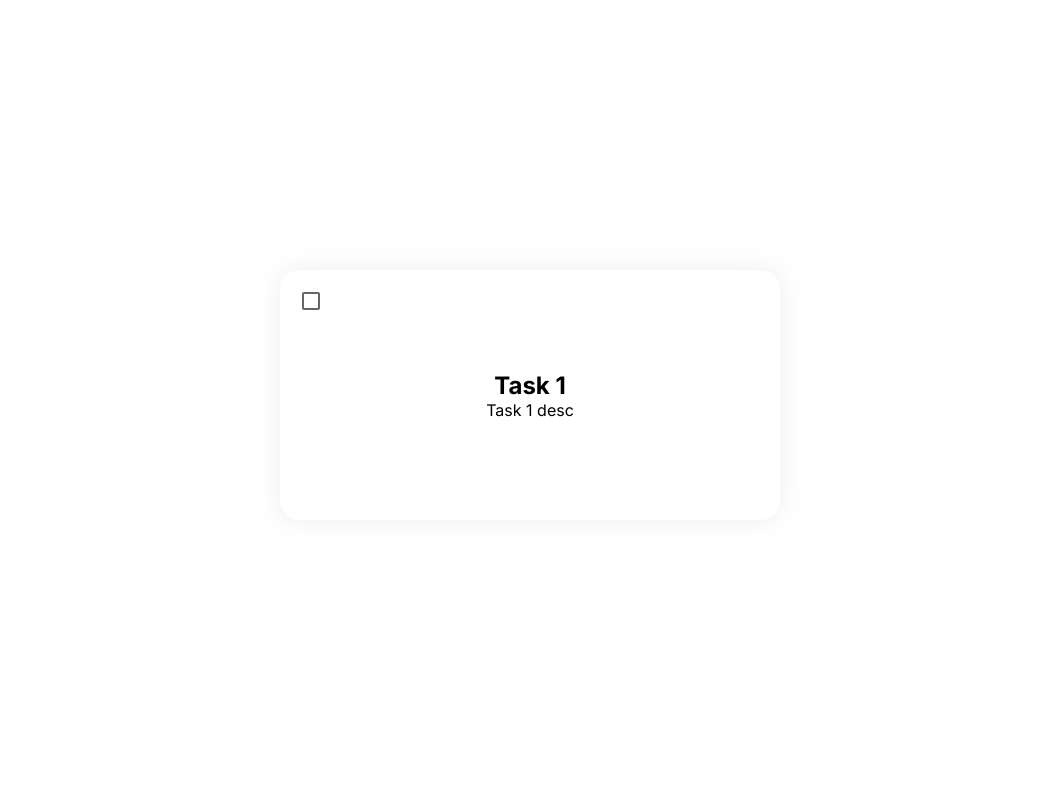
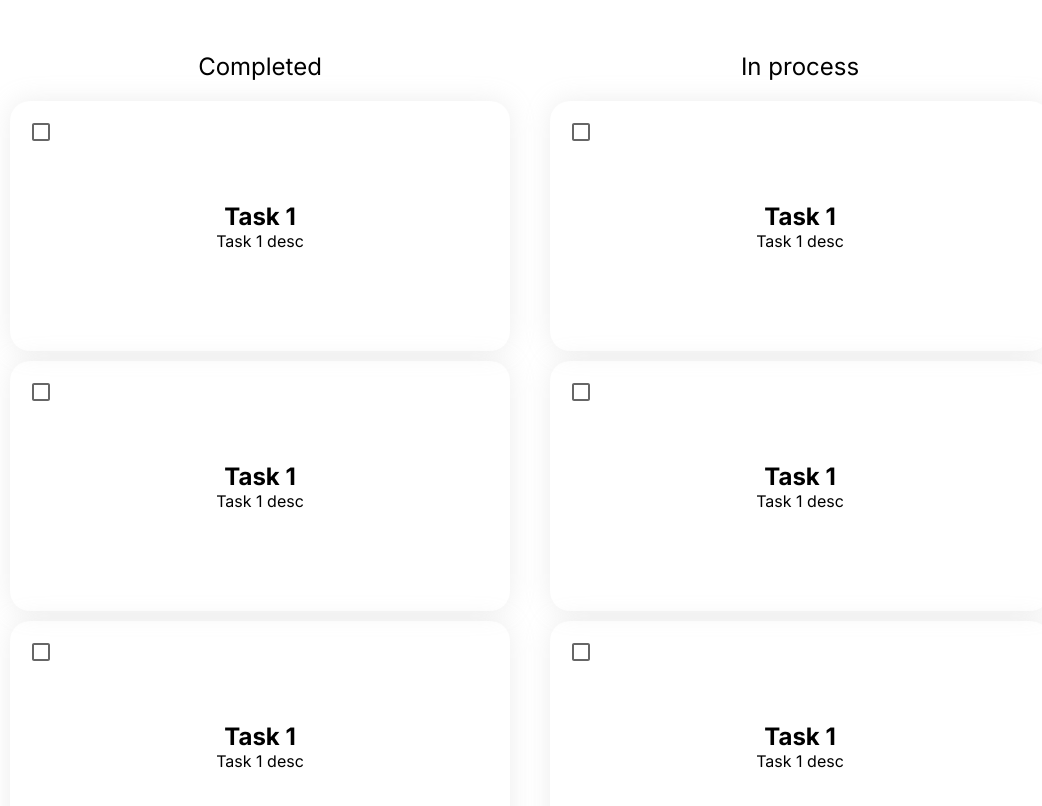
Before and after one commit to xsdiabloz/todo_list_typescript, a React (Vite) app: page / in a window 1280 px wide. Shown: the top 806 px of the page, without its empty margins (110-1152 px from the left). Built offline with nearby package versions, Linux system fonts and the light colour scheme; a web font is replaced by a local one.

Commit message:
add taskList with types

```diff
--- a/src/App.css
+++ b/src/App.css
@@ -4,3 +4,10 @@
   padding: 2rem;
   text-align: center;
 }
+
+.main-wrapper {
+  display: flex;
+  flex-wrap: wrap;
+  justify-content: space-between;
+  margin-top: 20px;
+}
--- a/src/App.tsx
+++ b/src/App.tsx
@@ -1,10 +1,12 @@
 import "./App.css";
-import Task from "./components/task/Task";
+import TaskList from "./components/taskList/TaskList";
+import { taskArray } from "./taskArray/taskArray";
 
 function App() {
   return (
-    <div>
-      <Task />
+    <div className="main-wrapper">
+      <TaskList title="Completed" tasks={taskArray} />
+      <TaskList title="In process" tasks={taskArray} />
     </div>
   );
 }
--- a/src/components/taskList/TaskList.tsx
+++ b/src/components/taskList/TaskList.tsx
@@ -1,7 +1,24 @@
 import React, { type FC } from "react";
+import classes from "../taskList/taskList.module.css";
+import Task from "../task/Task";
+import { type tasks } from "../../taskArray/taskArray";
 
-const TaskList: FC = () => {
-  return <div>TaskList</div>;
+interface ITask {
+  title: string;
+  tasks: tasks;
+}
+
+const TaskList: FC<ITask> = ({ tasks, title }) => {
+  return (
+    <div className={classes.wrapper}>
+      <div className={classes["list-title"]}>{title}</div>
+      <div className={classes["task-list"]}>
+        <Task />
+        <Task />
+        <Task />
+      </div>
+    </div>
+  );
 };
 
 export default TaskList;
--- a/src/components/taskList/taskList.module.css
+++ b/src/components/taskList/taskList.module.css
@@ -0,0 +1,13 @@
+.wrapper {
+    min-width: 500px;
+    max-width: 100%;
+
+    .list-title {
+        font-size: 24px;
+        text-align: center;
+    }
+
+    .task-list {
+        padding: 20px;
+    }
+}
--- /dev/null
+++ b/src/taskArray/taskArray.ts
@@ -0,0 +1,13 @@
+export type tasks = {
+  id?: number;
+  title: string;
+  desc: string;
+  done?: boolean;
+};
+
+export const taskArray: tasks[] = [
+  { id: 1, title: "Task-1", desc: "Task-1 desc", done: false },
+  { id: 1, title: "Task-1", desc: "Task-1 desc", done: false },
+  { id: 1, title: "Task-1", desc: "Task-1 desc", done: false },
+  { id: 1, title: "Task-1", desc: "Task-1 desc", done: false },
+];
```
